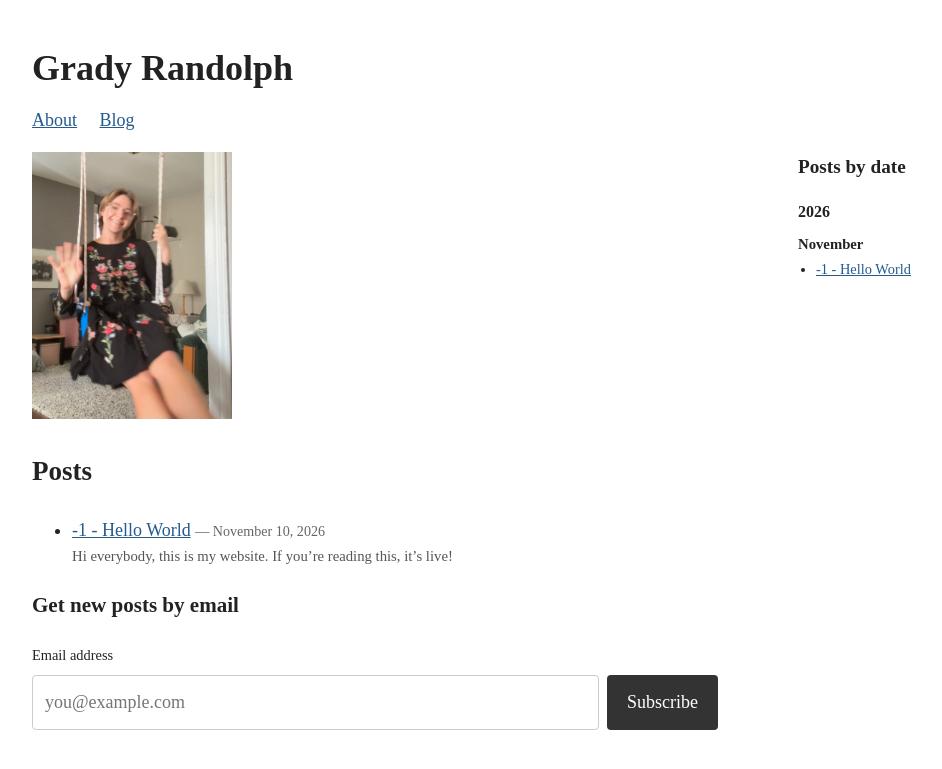
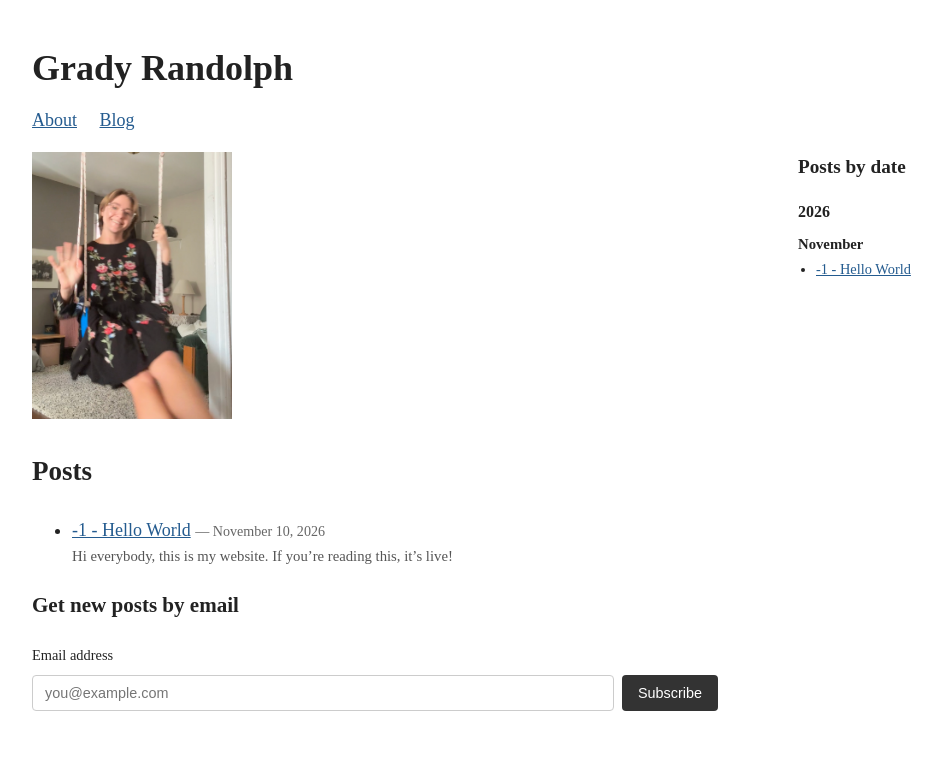
Before and after one commit to gradyrando/gradyrandolph.com, a Jekyll site: the page built from index.html, in a window 1280 px wide. Shown: the top 769 px of the page, without its empty margins (112-1054 px from the left). Built offline with Jekyll 4.4.1, drawn with Linux system fonts in a browser that asks for light colours.

Commit message:
style adjustment to newsletter

```diff
--- a/assets/css/style.css
+++ b/assets/css/style.css
@@ -147,19 +147,19 @@ article h3 {
 .newsletter-form input[type="email"] {
   flex: 1;
   min-width: 0;
-  padding: 0.75rem;
+  padding: 0.55rem 0.75rem;
+  font-size: 0.9rem;
   border: 1px solid #ccc;
   border-radius: 4px;
-  font: inherit;
 }
 
 .newsletter-form button {
-  padding: 0.75rem 1.25rem;
+  padding: 0.55rem 1rem;
+  font-size: 0.9rem;
   border: none;
   border-radius: 4px;
   background: #333;
   color: white;
-  font: inherit;
   cursor: pointer;
 }
 
```
